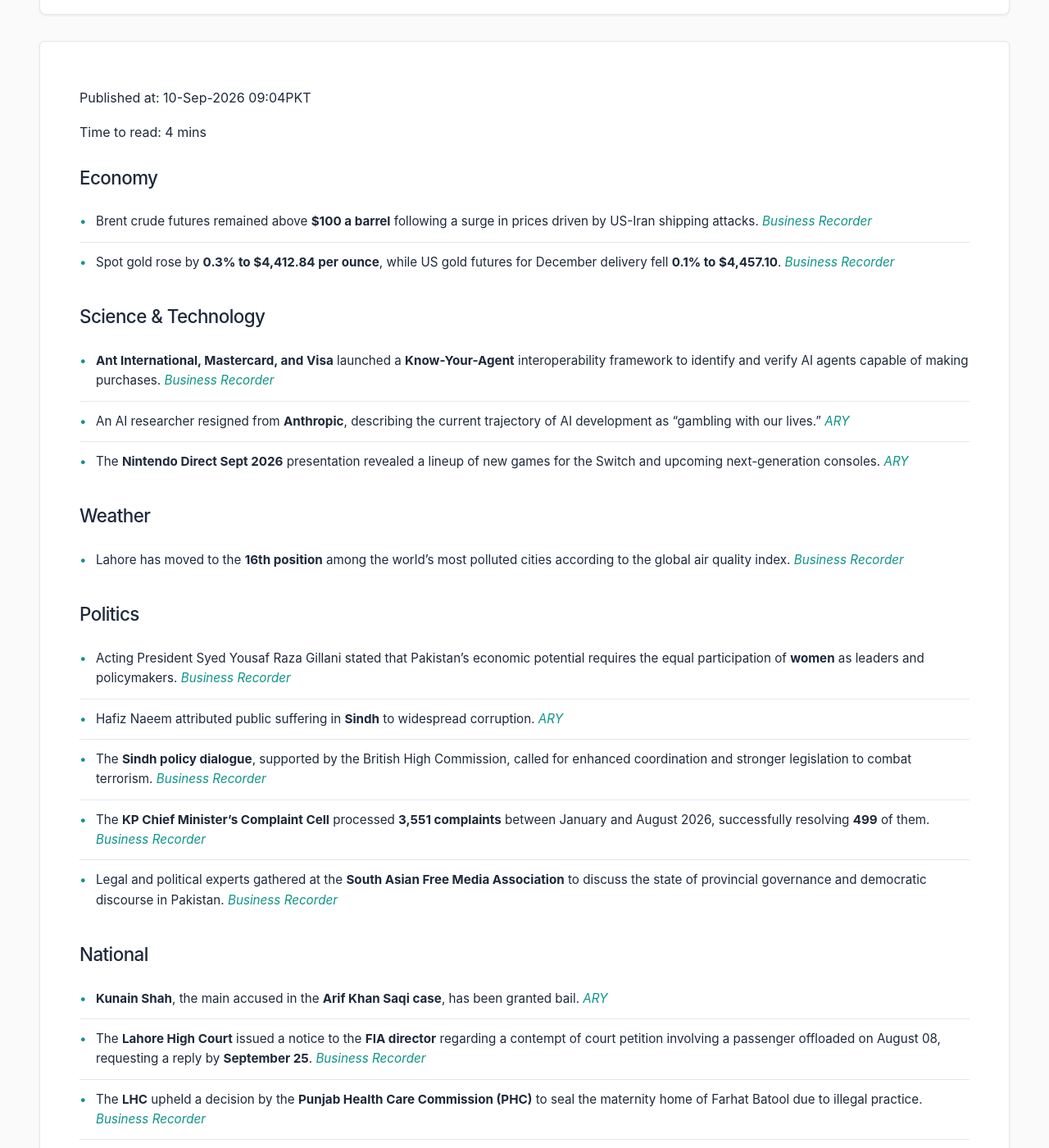
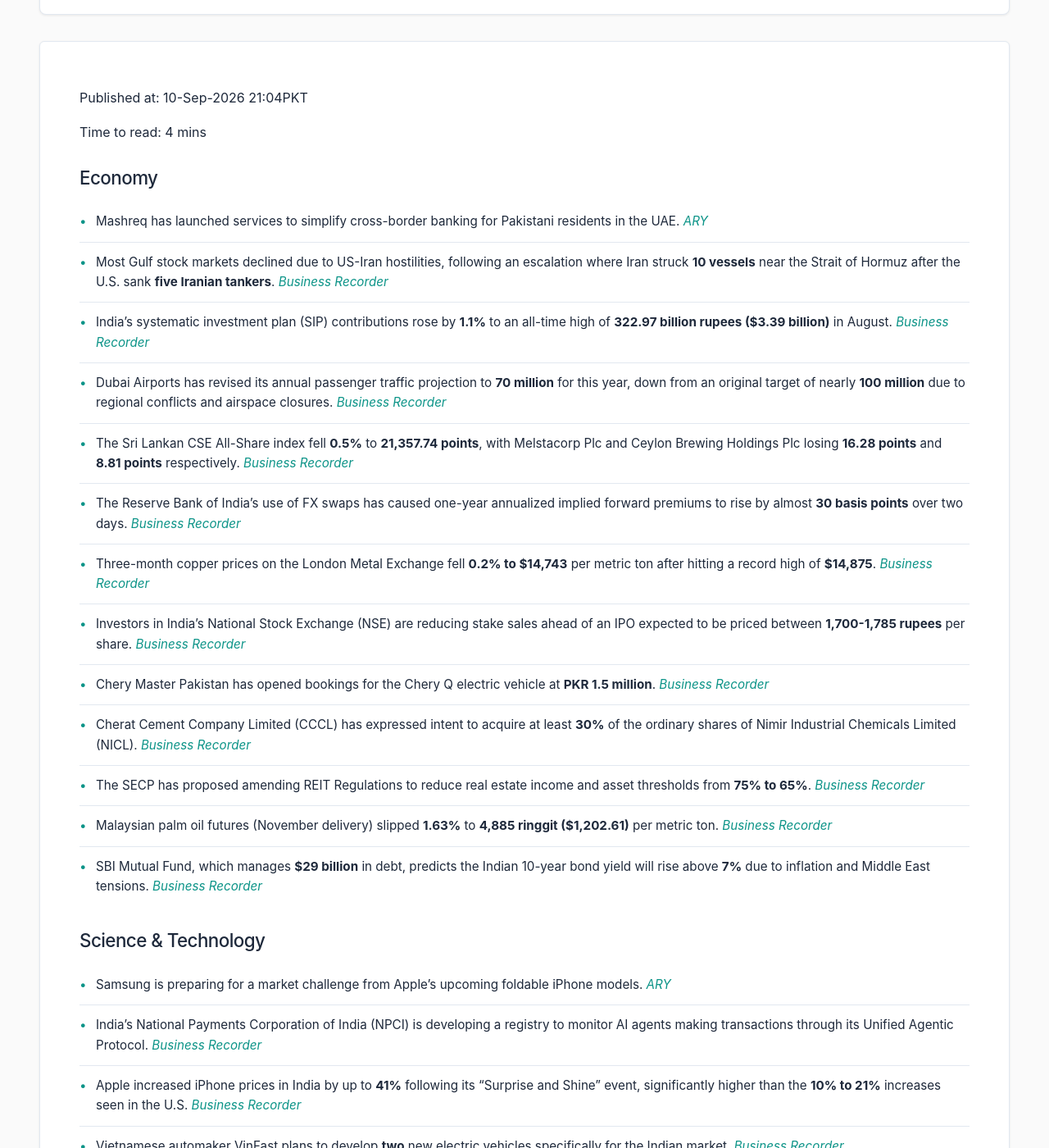
Before and after one commit to zsubzwary/news, a Jekyll site: the page built from en/index.md, in a window 1280 px wide and 1400 px high, scrolled down 209 px. Shown: the whole window at 82% size. Built offline with Jekyll 4.4.1, drawn with Linux system fonts in a browser that asks for light colours; some web fonts are replaced; comment, search, counter and statistics services are not loaded; some of the changed text lies outside the part shown.

Commit message:
DateTime; 2026-09-10T16:04:16.985Z

```diff
--- a/en/index.md
+++ b/en/index.md
@@ -4,52 +4,50 @@ title: Pakistan News Briefing
 lang: en
 ---
 
-Published at: 10-Sep-2026 09:04PKT
+Published at: 10-Sep-2026 21:04PKT
 
 Time to read: 4 mins
 
 ### Economy
-- Brent crude futures remained above **$100 a barrel** following a surge in prices driven by US-Iran shipping attacks. *[Business Recorder](https://www.brecorder.com/news/40438814)*
-- Spot gold rose by **0.3% to $4,412.84 per ounce**, while US gold futures for December delivery fell **0.1% to $4,457.10**. *[Business Recorder](https://www.brecorder.com/news/40438812)*
+- Mashreq has launched services to simplify cross-border banking for Pakistani residents in the UAE. *[ARY](https://arynews.tv/mashreq-simplifies-cross-border-banking-for-pakistanis-in-the-uae)*
+- Most Gulf stock markets declined due to US-Iran hostilities, following an escalation where Iran struck **10 vessels** near the Strait of Hormuz after the U.S. sank **five Iranian tankers**. *[Business Recorder](https://www.brecorder.com/news/40438878/most-gulf-bourses-ease-amid-escalating-us-iran-hostilities)*
+- India’s systematic investment plan (SIP) contributions rose by **1.1%** to an all-time high of **322.97 billion rupees ($3.39 billion)** in August. *[Business Recorder](https://www.brecorder.com/news/40438877/indias-equity-fund-inflows-rise-nearly-a-fifth-in-august-monthly-savings-plan-contributions-hit-a-record)*
+- Dubai Airports has revised its annual passenger traffic projection to **70 million** for this year, down from an original target of nearly **100 million** due to regional conflicts and airspace closures. *[Business Recorder](https://www.brecorder.com/news/40438873/dubai-airports-projects-70-million-passengers-this-year-as-traffic-recovers-ceo-says)*
+- The Sri Lankan CSE All-Share index fell **0.5%** to **21,357.74 points**, with Melstacorp Plc and Ceylon Brewing Holdings Plc losing **16.28 points** and **8.81 points** respectively. *[Business Recorder](https://www.brecorder.com/news/40438872/real-estate-tech-stocks-drag-sri-lankan-shares-lower)*
+- The Reserve Bank of India's use of FX swaps has caused one-year annualized implied forward premiums to rise by almost **30 basis points** over two days. *[Business Recorder](https://www.brecorder.com/news/40438871/rbis-liquidity-mop-up-via-fx-swaps-offers-a-channel-of-support-for-rupee)*
+- Three-month copper prices on the London Metal Exchange fell **0.2% to $14,743** per metric ton after hitting a record high of **$14,875**. *[Business Recorder](https://www.brecorder.com/news/40438869/copper-slips-on-profit-taking-after-scaling-fresh-record-high)*
+- Investors in India's National Stock Exchange (NSE) are reducing stake sales ahead of an IPO expected to be priced between **1,700-1,785 rupees** per share. *[Business Recorder](https://www.brecorder.com/news/40438868/top-investors-in-indias-nse-ipo-trim-stake-sales-sources-say)*
+- Chery Master Pakistan has opened bookings for the Chery Q electric vehicle at **PKR 1.5 million**. *[Business Recorder](https://www.brecorder.com/news/40438866/chery-q-bookings-open-with-pkr-15-million-your-q-to-beat-the-fuel-bill)*
+- Cherat Cement Company Limited (CCCL) has expressed intent to acquire at least **30%** of the ordinary shares of Nimir Industrial Chemicals Limited (NICL). *[Business Recorder](https://www.brecorder.com/news/40438865/cherat-cement-seeks-to-acquire-30-stake-in-nicl)*
+- The SECP has proposed amending REIT Regulations to reduce real estate income and asset thresholds from **75% to 65%**. *[Business Recorder](https://www.brecorder.com/news/40438864/secp-proposes-reforms-to-accelerate-growth-in-pakistans-reit-sector)*
+- Malaysian palm oil futures (November delivery) slipped **1.63%** to **4,885 ringgit ($1,202.61)** per metric ton. *[Business Recorder](https://www.brecorder.com/news/40438863/palm-slips-over-1-on-weaker-soyoil-bearish-mpob-data)*
+- SBI Mutual Fund, which manages **$29 billion** in debt, predicts the Indian 10-year bond yield will rise above **7%** due to inflation and Middle East tensions. *[Business Recorder](https://www.brecorder.com/news/40438862/sbi-mutual-fund-says-10-year-yield-will-soar-beyond-7)*
 
 ### Science & Technology
-- **Ant International, Mastercard, and Visa** launched a **Know-Your-Agent** interoperability framework to identify and verify AI agents capable of making purchases. *[Business Recorder](https://www.brecorder.com/news/40438815)*
-- An AI researcher resigned from **Anthropic**, describing the current trajectory of AI development as "gambling with our lives." *[ARY](https://arynews.tv/gambling-with-our-lives-ai-researcher-quits-anthropic)*
-- The **Nintendo Direct Sept 2026** presentation revealed a lineup of new games for the Switch and upcoming next-generation consoles. *[ARY](https://arynews.tv/nintendo-direct-sept-2026-reveals-highly-packed-games-for-switch-and-next-gen)*
-
-### Weather
-- Lahore has moved to the **16th position** among the world’s most polluted cities according to the global air quality index. *[Business Recorder](https://www.brecorder.com/news/40438794)*
+- Samsung is preparing for a market challenge from Apple's upcoming foldable iPhone models. *[ARY](https://arynews.tv/welcome-to-foldables-samsung-braces-for-apples-foldable-iphone-challenge)*
+- India's National Payments Corporation of India (NPCI) is developing a registry to monitor AI agents making transactions through its Unified Agentic Protocol. *[Business Recorder](https://www.brecorder.com/news/40438876/india-plans-ai-registry-as-it-looks-to-roll-out-agentic-payments-sources-say)*
+- Apple increased iPhone prices in India by up to **41%** following its "Surprise and Shine" event, significantly higher than the **10% to 21%** increases seen in the U.S. *[Business Recorder](https://www.brecorder.com/news/40438867/india-gets-one-of-worlds-steepest-iphone-price-hikes)*
+- Vietnamese automaker VinFast plans to develop **two** new electric vehicles specifically for the Indian market. *[Business Recorder](https://www.brecorder.com/news/40438861/vinfast-plans-to-develop-two-india-specific-evs-in-strategy-shift-sources-say)*
 
 ### Politics
-- Acting President Syed Yousaf Raza Gillani stated that Pakistan's economic potential requires the equal participation of **women** as leaders and policymakers. *[Business Recorder](https://www.brecorder.com/news/40438802/women-remained-pivotal-to-pakistans-national-progress-gillani)*
-- Hafiz Naeem attributed public suffering in **Sindh** to widespread corruption. *[ARY](https://arynews.tv/hafiz-naeem-says-people-are-suffering-due-to-corruption-in-sindh)*
-- The **Sindh policy dialogue**, supported by the British High Commission, called for enhanced coordination and stronger legislation to combat terrorism. *[Business Recorder](https://www.brecorder.com/news/40438800-stronger-coordination-linked-to-strengthen-counter-terrorism-efforts)*
-- The **KP Chief Minister's Complaint Cell** processed **3,551 complaints** between January and August 2026, successfully resolving **499** of them. *[Business Recorder](https://www.brecorder.com/news/40438793-public-complaints-redressal-kp-cm-reviews-mechanism)*
-- Legal and political experts gathered at the **South Asian Free Media Association** to discuss the state of provincial governance and democratic discourse in Pakistan. *[Business Recorder](https://www.brecorder.com/news/40438790-experts-examine-state-of-provincial-governance-democratic-discourse)*
+- Donald Trump has promised a **$5,000** payout to supporters if Republicans win. *[ARY](https://arynews.tv/trump-promises-5000-payout-if-republicans-win)*
+- India is set to host the BRICS Leaders’ Summit in New Delhi on **September 12-13**. *[Business Recorder](https://www.brecorder.com/news/40438860/india-hosts-brics-summit-as-iran-war-tests-bloc-unity)*
 
 ### National
-- **Kunain Shah**, the main accused in the **Arif Khan Saqi case**, has been granted bail. *[ARY](https://arynews.tv/arif-khan-saqi-case-main-accused-kunain-shah-granted-bail)*
-- The **Lahore High Court** issued a notice to the **FIA director** regarding a contempt of court petition involving a passenger offloaded on August 08, requesting a reply by **September 25**. *[Business Recorder](https://www.brecorder.com/news/40438796-notice-issued-to-fia-director)*
-- The **LHC** upheld a decision by the **Punjab Health Care Commission (PHC)** to seal the maternity home of Farhat Batool due to illegal practice. *[Business Recorder](https://www.brecorder.com/news/40438795-lhc-upholds-phc-decision)*
-- The **Punjab government** has approved a comprehensive **Child Protection Policy** to provide healthcare, education, and legal assistance to children. *[Business Recorder](https://www.brecorder.com/news/40438801-unicef-praises-punjab-govts-child-protection-initiatives)*
-- Punjab Housing and Urban Development Minister **Bilal Yasin** ordered a beautification plan for the upcoming **Basant Festival**. *[Business Recorder](https://www.brecorder.com/news/40438797-punjab-orders-grand-beautification-plan-for-basant-festival)*
-- Security forces conducted an intelligence-based operation in **Kharan and Washuk districts** of Balochistan, eliminating **11 terrorists**. *[Business Recorder](https://www.brecorder.com/news/40438791-cm-commends-forces-for-successful-operation-in-btan)*
-- Pakistan is moving to strengthen workplace safety through the implementation of a **National OSH Framework**. *[ARY](https://arynews.tv/pakistan-to-strengthen-workplace-safety-through-national-osh-framework)*
-- A new ministerial initiative aims to make the **passport verification process** faster and more efficient. *[ARY](https://arynews.tv/verification-process-for-passports-to-be-made-faster-easier-and-more-efficient-minister)*
+- Pakistan has inaugurated a new tribunal dedicated to the resolution of disputes within the telecommunication sector. *[ARY](https://arynews.tv/pakistan-inaugurates-tribunal-for-resolution-of-disputes-relating-to-telecommunication-sector)*
+- The Pakistan Airports Authority (PAA) has completed the technical bid opening for the air traffic project involving Karachi and Lahore. *[ARY](https://arynews.tv/paa-completes-technical-bid-opening-for-karachi-lahore-air-traffic-project)*
 
 ### International
-- The **US and Iran** engaged in the largest wave of maritime attacks on shipping since the start of the war. *[ARY](https://arynews.tv/us-and-iran-hit-tankers-in-biggest-wave-of-attacks-on-shipping)*
-- **President Donald Trump** warned Iran regarding activity at **Pickaxe Mountain**, a fortified site near the Natanz uranium enrichment facility. *[Business Recorder](https://www.brecorder.com/news/40438813-trump-says-activity-seen-at-irans-pickaxe-mountain-urges-tehran-not-to-get-cute)*
-- An **Israeli missile strike** hit near a Lebanese reporter. *[ARY](https://arynews.tv/israeli-missile-strike-hits-near-lebanese-reporter)*
-- **Chinese President Xi Jinping** is set to visit **New Delhi**, a move expected to aid diplomatic relations despite ongoing business and regulatory hurdles. *[Business Recorder](https://www.brecorder.com/news/40438810-xis-india-visit-to-help-diplomatic-thaw-but-business-ties-bound-by-suspicion)*
-- A ferry fire on the **MV June Aster** off Palawan island, Philippines, resulted in **5 deaths** and more than **80 people missing**. *[Business Recorder](https://www.brecorder.com/news/40438811-five-dead-more-than-80-missing-after-philippine-ferry-fire)*
-- The UK's **NATS air traffic provider** is investigating a system outage that caused **2,000 flight cancellations**. *[Business Recorder](https://www.brecorder.com/news/40438773-uk-gives-air-traffic-provider-a-week-to-probe-outage-that-halted-flights)*
+- Algeria has abruptly severed diplomatic relations with the United Arab Emirates, citing "provocative or hostile" actions. *[Business Recorder](https://www.brecorder.com/news/40438874/algeria-cuts-diplomatic-ties-with-the-uae)*
 
 ### Sports
-- Curacao has extended the contract of manager **Advocaat** following a turbulent year. *[ARY](https://arynews.tv/curacao-extend-manager-advocaats-contract-after-turbulent-year)*
-- **Barcelona** defeated Feyenoord in the Champions League, while **Demirovic** scored a hat-trick for Stuttgart. *[ARY](https://arynews.tv/barcelona-thrash-feyenoord-in-champions-league-as-demirovic-hits-stuttgart-hat-trick)*
-- The **PCB Talent Hunt Programme for Schools** is training students across **1,400 schools** and **100 districts**, with mentors including **Shaheen Shah Afridi, Haris Rauf, and Mohammad Nawaz**. *[Business Recorder](https://www.brecorder.com/news/40438799-second-coaching-clinic-held-for-school-kids-at-nca)*
+- Gabriel Jesus has scored his first goal for Barcelona in the Champions League. *[ARY](https://arynews.tv/gabriel-jesus-reflects-on-different-emotion-after-scoring-first-barcelona-champions-league-goal)*
+- Footballer Okafor has refused to play for the Swiss national team under coach Yakin. *[ARY](https://arynews.tv/okafor-refuses-to-play-for-switzerland-under-yakin)*
+- England is currently dominating Pakistan and is close to completing a Test series sweep. *[ARY](https://arynews.tv/england-dominate-pakistan-close-in-on-test-series-sweep)*
 
-### Other
-- **Sarsabz (Fatima Fertilizer)** announced the winners of its "Dil Se Dekho Sarsabz Pakistan" social media campaign. *[Business Recorder](https://www.brecorder.com/news/40438798-sarsabz-announces-winners-of-dil-se-dekho-sarsabz-pakistan-drive)*
-- **DWP Group** concluded its "Tameer-e-Mustaqbal Summer Internship Program 2026," which included **36 interns**. *[Business Recorder](https://www.brecorder.com/news/40438792-dwp-group-celebrates-tameer-e-mustaqbal-summer-internship-program)*
+### Health
+- The Gates Foundation has announced plans to support **620,000** women and children in Pakistan. *[ARY](https://arynews.tv/gates-foundation-plans-to-support-620000-women-and-children-in-pakistan)*
+- Mustafa Kamal has called for increased health investment to address growing requirements in Pakistan. *[ARY](https://arynews.tv/mustafa-kamal-calls-for-greater-health-investment-as-pakistans-needs-grow)*
+- Prime Minister Shehbaz Sharif met with Gates Foundation representatives Kalpana Kochhar and Anita Zaidi to discuss polio eradication, nutrition, and health reforms. *[Business Recorder](https://www.brecorder.com/news/40438879/pm-shehbaz-gates-foundation-delegation-discuss-polio-eradication-key-reforms)*
+- Saima Wazed, the WHO Southeast Asia head and daughter of former Bangladeshi PM Sheikh Hasina, has resigned following fraud investigations. *[Business Recorder](https://www.brecorder.com/news/40438875/sheikh-hasinas-daughter-resigns-as-who-regional-head-after-fraud-allegations)*
+- The Indian government is considering the implementation of stricter red warning labels for food packaging. *[Business Recorder](https://www.brecorder.com/news/40438870/india-signals-stricter-red-warning-labels-in-setback-for-big-food)*
```
